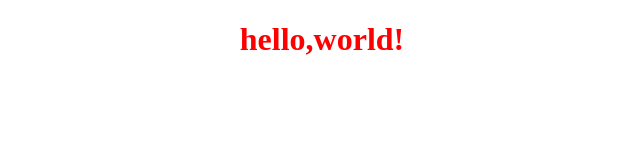
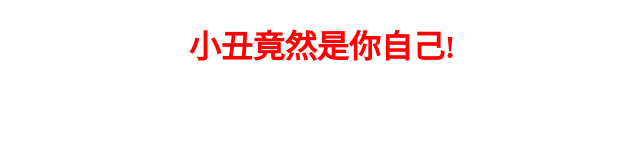
Before and after one commit to zzgood8/zzgood8.github.io, a plain HTML site: page index.html in a window 1280 px wide. Shown: the whole page, without its empty margins (318-958 px from the left). Drawn offline with Linux system fonts and the light colour scheme.

Commit message:
Update index.html

```diff
--- a/index.html
+++ b/index.html
@@ -6,6 +6,6 @@
     <title>Document</title>
 </head>
 <body>
-    <h1 style="text-align: center;color:red;">hello,world!</h1>
+    <h1 style="text-align: center;color:red;">小丑竟然是你自己!</h1>
 </body>
 </html>
```
